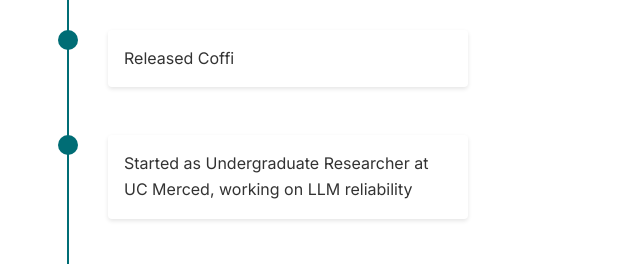
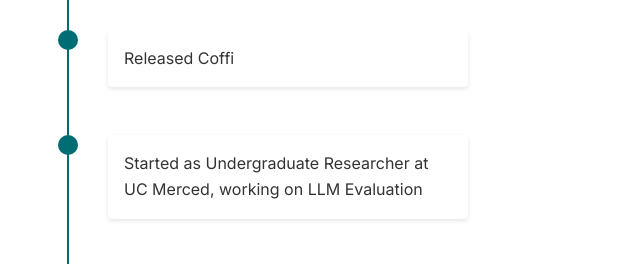
Before and after one commit to saaketh13/saaketh13.github.io, a plain HTML site: page index.html in a window 1280 px wide. Shown: the part 840-1104 px from the top of the page, 572-1212 px from the left. Drawn offline with Linux system fonts and the light colour scheme.

Commit message:
changed up something

```diff
--- a/index.html
+++ b/index.html
@@ -51,7 +51,7 @@
         </div>
         <div class="timeline-item">
           <div class="date">May 2024</div>
-          <div class="content">Started as Undergraduate Researcher at UC Merced, working on LLM reliability</div>
+          <div class="content">Started as Undergraduate Researcher at UC Merced, working on LLM Evaluation</div>
         </div>
         <div class="timeline-item">
           <div class="date">June 2023 - August 2023</div>
```
